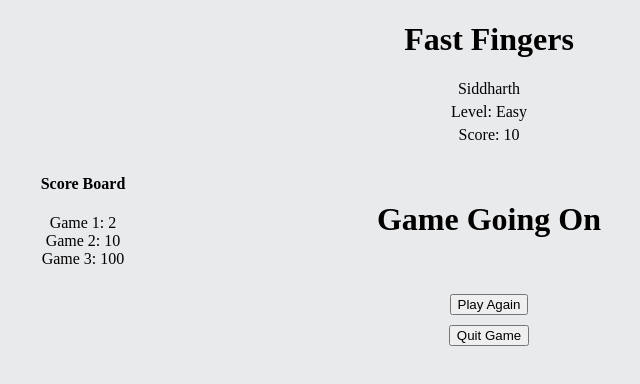
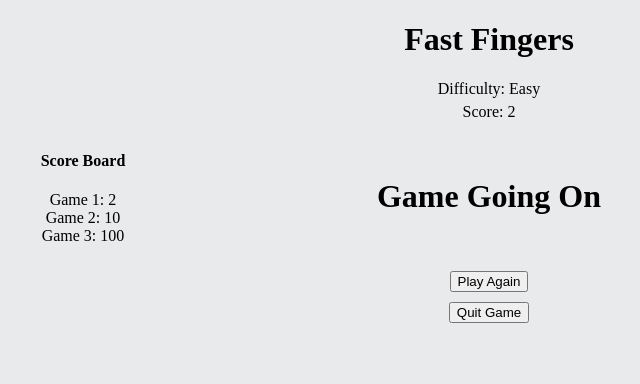
Before and after one commit to Shah-Siddharth/fast-fingers, a React (Vite) app: page / in a window 1280 px wide. Both pictures are taken after a click on the button "START GAME". Shown: the top 384 px of the page, without its empty margins (151-791 px from the left). Built offline with nearby package versions, Linux system fonts and the light colour scheme.

Commit message:
add logic for score timer

```diff
--- a/src/App.tsx
+++ b/src/App.tsx
@@ -1,26 +1,44 @@
-import { useEffect, useState } from 'react';
+// libraries and packages
+import { useEffect, useRef, useState } from 'react';
 
+// other components
 import Game from './components/Game';
 import GameFooter from './components/GameFooter';
 import GameHeader from './components/GameHeader';
 import GameScores from './components/GameScores';
 import HomePage from './HomePage'
 
+// types
+import type { difficultyType, gameStateType } from './types';
+
+// styles
 import './App.css'
 
-type gameStateType = 'HOME' | 'PLAYING' | 'OVER';
-type difficultyType = 'Easy' | 'Medium' | 'Hard';
 
 function App() {
   const [difficulty, setDifficulty] = useState<difficultyType>('Easy');
   const [gameState, setGameState] = useState<gameStateType>('HOME');
+  const [score, setScore] = useState<number>(0);
   const [username, setUsername] = useState<string | null>(null);
+
+  const timer = useRef<number | undefined>();
 
   const handleDifficultyChange = (difficulty: string) => setDifficulty(difficulty as difficultyType);
   const handleGameRestart = () => setGameState('PLAYING');
   const handleGameStart = () => setGameState('PLAYING');
   const handleGameQuit = () => setGameState('HOME');
   const handleUsernameChange = (username: string) => setUsername(username);
+
+  // handle the score timer
+  useEffect(() => {
+    if (gameState == 'PLAYING') {
+      timer.current = setInterval(() => setScore(score => score + 1), 1000);
+    } else {
+      if (timer.current) clearInterval(timer.current);
+      if (gameState == 'HOME') setScore(0);
+    }
+    return () => clearInterval(timer.current);
+  }, [gameState])
 
   if (gameState === 'HOME') {
     return (
@@ -36,7 +54,7 @@ function App() {
 
   return (
     <div className="App">
-      <GameHeader />
+      <GameHeader username={username!} difficulty={difficulty} score={score} />
       <div className="game-main">
         <GameScores />
         <Game />
--- a/src/components/GameHeader.tsx
+++ b/src/components/GameHeader.tsx
@@ -1,8 +1,14 @@
+import { difficultyType } from '../types';
+
 import './GameHeader.css'
 
-function GameHeader() {
-  const name: string = "Siddharth";
-  const level: string = "Easy";
+type GameHeaderProps = {
+  username: string,
+  difficulty: difficultyType,
+  score: number
+}
+
+function GameHeader({ score, username, difficulty }: GameHeaderProps) {
   const currentScore: number = 10;
 
   return (
@@ -10,9 +16,9 @@ function GameHeader() {
       <div className="GameHeader">
         <h1 className="game-title">Fast Fingers</h1>
         <div className="game-info">
-          <div className="game-info__name">{name}</div>
-          <div className="game-info__level">Level: {level}</div>
-          <div className="game-info__score">Score: {currentScore}</div>
+          <div className="game-info__name">{username}</div>
+          <div className="game-info__level">Difficulty: {difficulty}</div>
+          <div className="game-info__score">Score: {score}</div>
         </div>
       </div>
     </>
```
